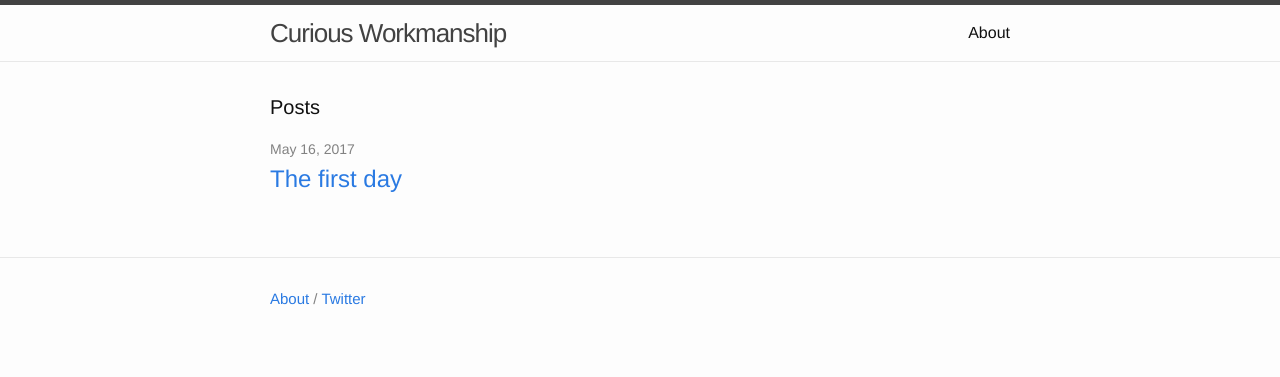
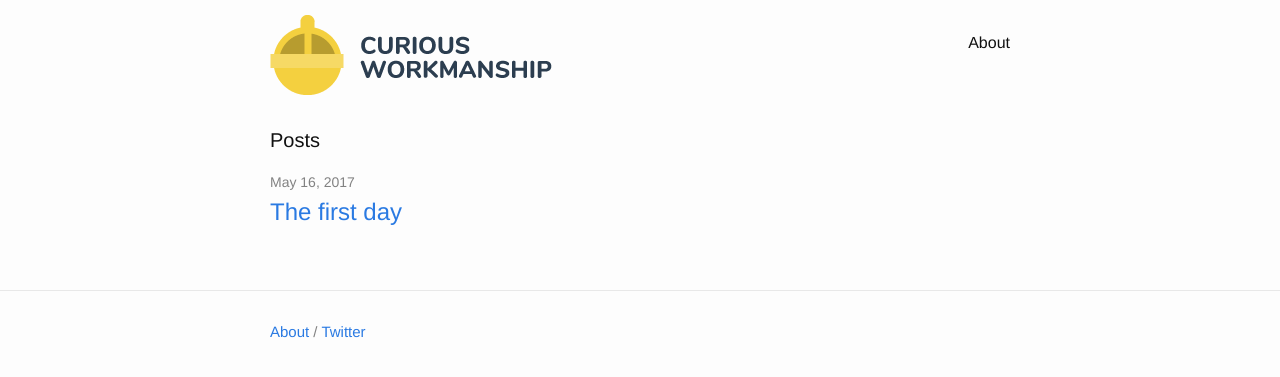
Before and after one commit to blairrorani/curious-workmanship, a Jekyll site: the page built from index.html, in a window 1280 px wide. Shown: the top 377 px of the page. Built offline with Jekyll 4.4.1, drawn with Linux system fonts in a browser that asks for light colours.

Commit message:
Updated Cw Logo Long Transparent and 8 other files

```diff
--- a/_includes/header.html
+++ b/_includes/header.html
@@ -2,7 +2,7 @@
 
   <div class="wrapper">
 
-    <a class="site-title" href="{{ site.baseurl }}/">{{ site.title }}</a>
+    <a class="site-title" href="{{ site.baseurl }}/"><img src="{{ "/css/images/cw-logo-long-transparent.png" | prepend: site.baseurl }}" alt="{{ site.title }}"></a>
 
     <nav class="site-nav">
       <a href="#" class="menu-icon">
--- /dev/null
+++ b/_sass/_custom.scss
@@ -0,0 +1,3 @@
+/**
+ * custom styling
+ */
--- a/_sass/_layout.scss
+++ b/_sass/_layout.scss
@@ -2,9 +2,10 @@
  * Site header
  */
 .site-header {
-    border-top: 5px solid $grey-color-dark;
-    border-bottom: 1px solid $grey-color-light;
-    min-height: 56px;
+    /*border-top: 5px solid $grey-color-dark;
+    border-bottom: 1px solid $grey-color-light;*/
+    min-height: 80px; /* changed to 80px */
+    padding-top: 15px;
 
     // Positioning context for the mobile navigation icon
     position: relative;
--- a/css/main.scss
+++ b/css/main.scss
@@ -49,5 +49,6 @@
 @import
         "base",
         "layout",
-        "syntax-highlighting"
+        "syntax-highlighting",
+        "custom"
 ;
```
Also changed, not shown: _design/cw-iphone-wallpaper-dark.png (added), _design/cw-logo-long-transparent.png (added), css/images/cw-logo-long-transparent.png (added), 2 other files.
